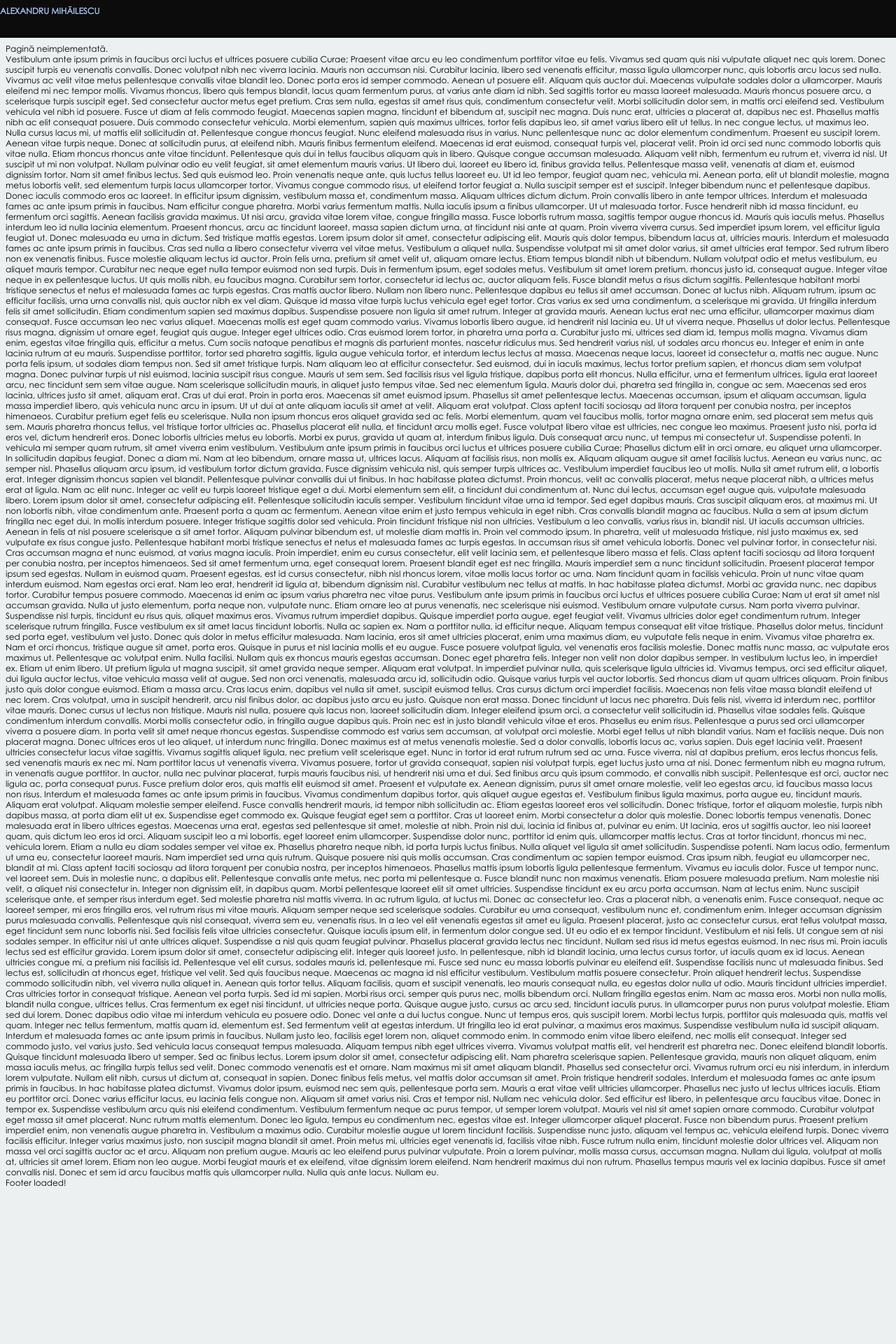
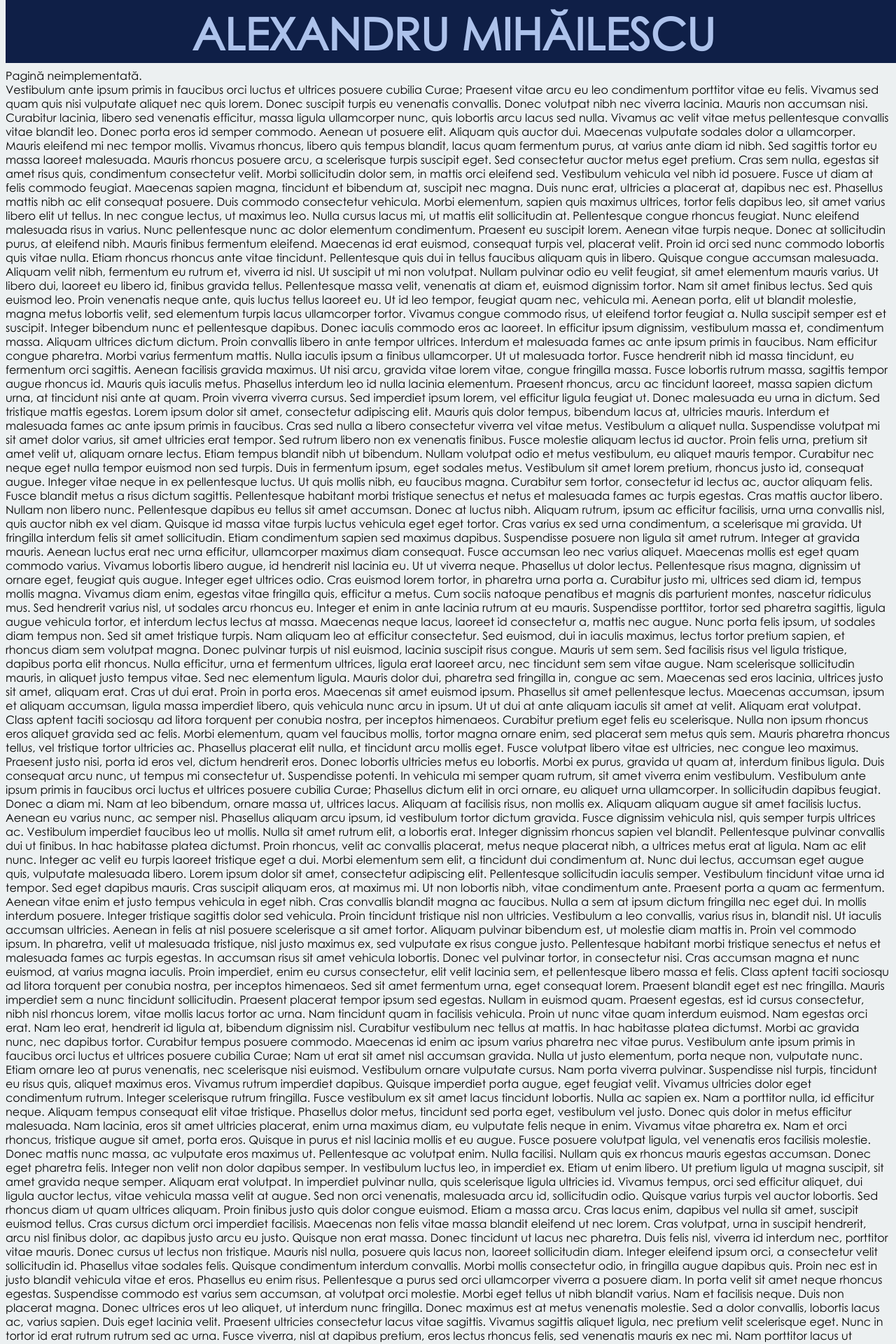
Before and after one commit to AlexandruMihailescu/alexandrumihailescu.github.com, a Jekyll site: the page built from index.html, in a window 1280 px wide. Shown: the top 1920 px of the page at 70% size. Built offline with Jekyll 4.4.1, drawn with Linux system fonts in a browser that asks for light colours; nearby versions of some CDN libraries; Markdown is read by kramdown in place of the engine named in the settings; before the commit the page ends 1705 px from its top, so only the background shows below that.

Commit message:
changed some style

```diff
--- a/style/style.css
+++ b/style/style.css
@@ -11,8 +11,7 @@ body {
   color: Black;
   -webkit-font-smoothing: antialiased;
   background: #ecf0f1;
-  font-size: .75em;
-  padding-top: 54px;
+  padding-top: 10vh;
 }
 
 /* when navigation is shown, don’t allow scrolling of content */
@@ -61,9 +60,10 @@ nav {
   position: absolute;
   top: 0;
   width: 100%;
-  height: 46px;
-  padding-top: 8px;
-  right: 0;
+  height: 9vh;
+  font-size: 7vh;
+  padding-top: 1vh;
+  text-align: center;
   z-index: 1000;
   cursor: pointer;
   overflow: hidden;
```
